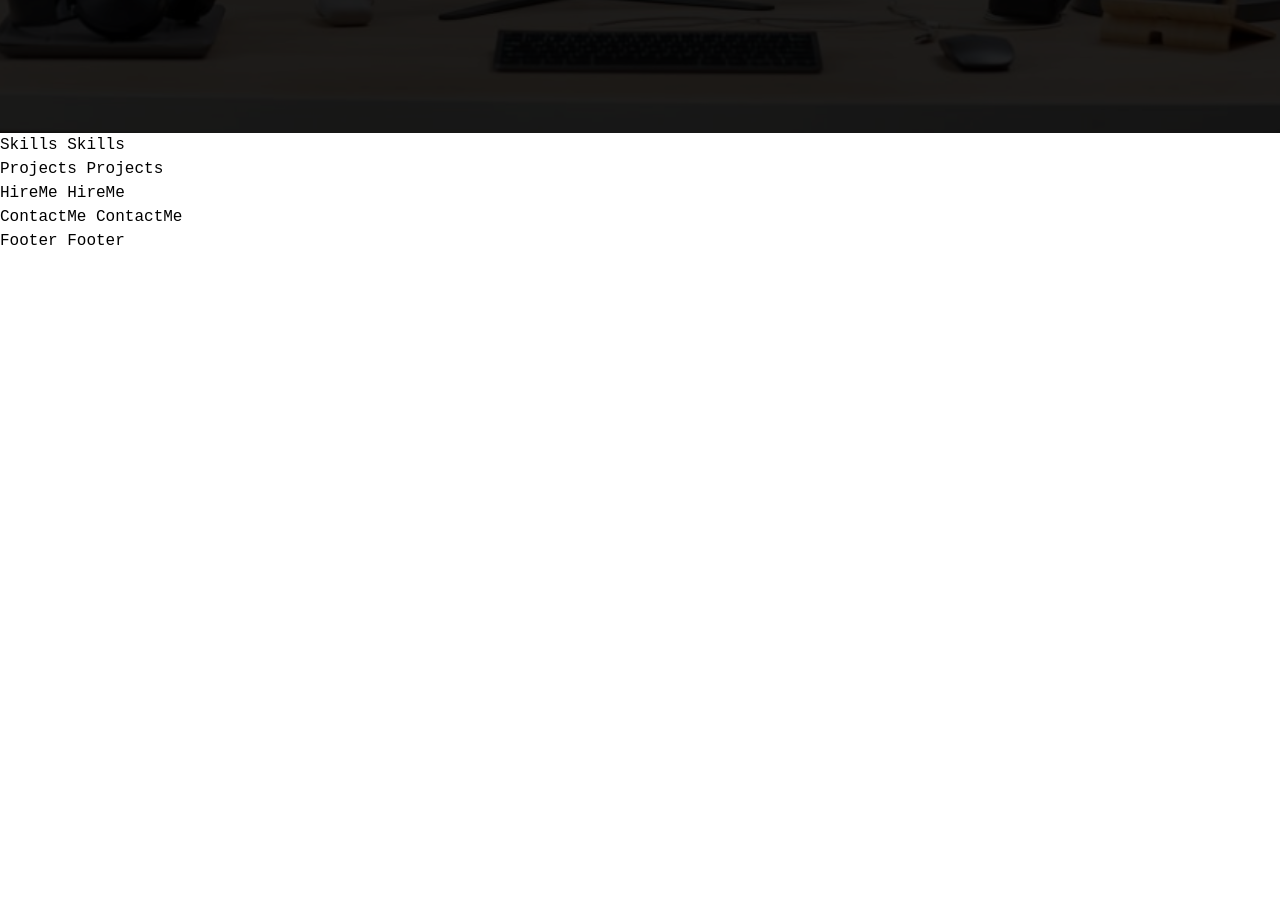
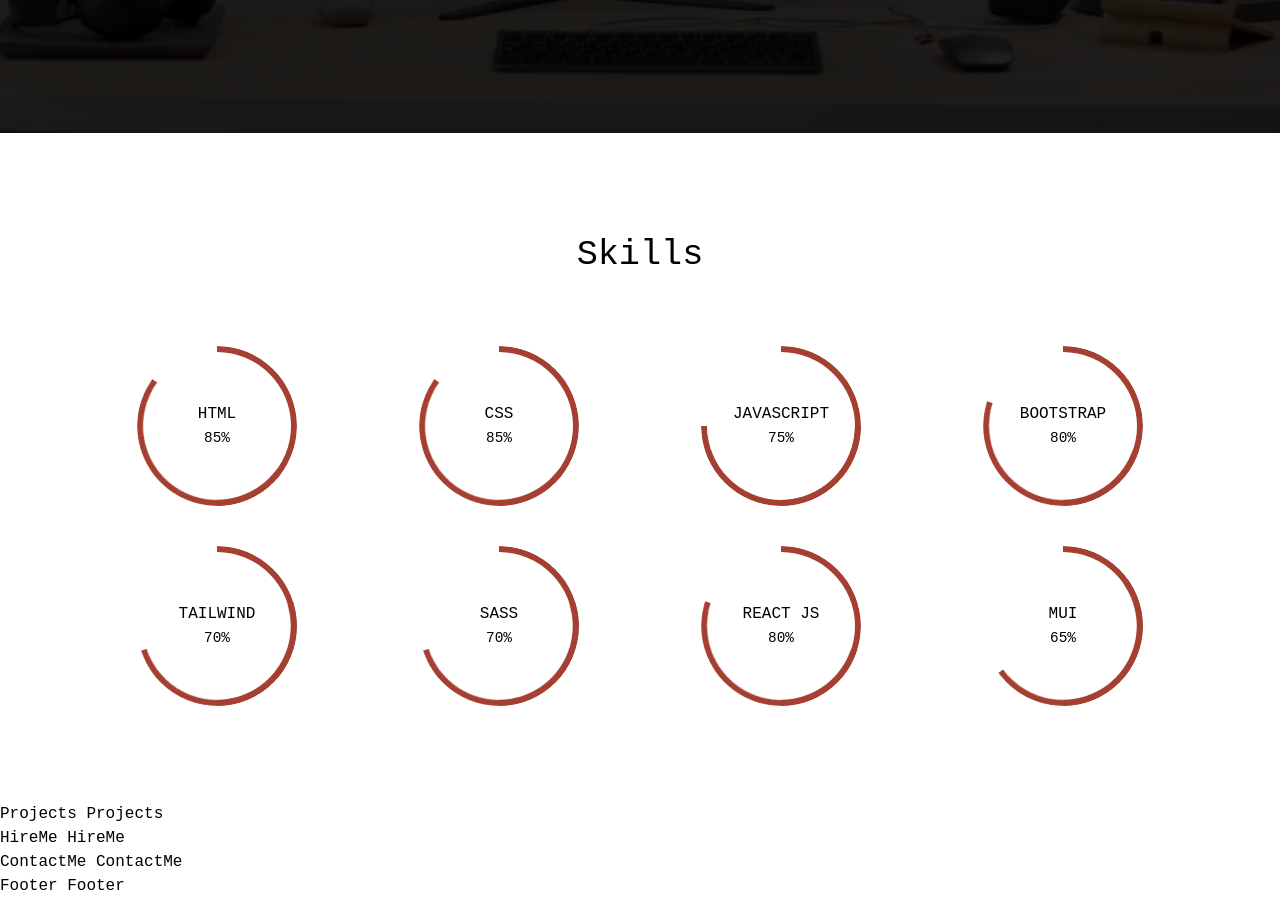
Before and after one commit to sarahmhd/portfolio, a React (Create React App) app: page / in a window 1280 px wide. Shown: the part 3362-4260 px from the top of the page. Before the commit the page ends 3615 px from the top, so only its background shows below. Built offline with nearby package versions, Linux system fonts and the light colour scheme.

Commit message:
skills section

```diff
--- a/src/components/resume/Resume.js
+++ b/src/components/resume/Resume.js
@@ -21,15 +21,15 @@
               >
                 <svg
                   xmlns="http://www.w3.org/2000/svg"
-                  class="icon icon-tabler icon-tabler-briefcase"
+                  className="icon icon-tabler icon-tabler-briefcase"
                   width="24"
                   height="24"
                   viewBox="0 0 24 24"
-                  stroke-width="2"
+                  strokeWidth="2"
                   stroke="currentColor"
                   fill="none"
-                  stroke-linecap="round"
-                  stroke-linejoin="round"
+                  strokeLinecap="round"
+                  strokeLinejoin="round"
                 >
                   <path stroke="none" d="M0 0h24v24H0z" fill="none" />
                   <path d="M3 7m0 2a2 2 0 0 1 2 -2h14a2 2 0 0 1 2 2v9a2 2 0 0 1 -2 2h-14a2 2 0 0 1 -2 -2z" />
@@ -53,15 +53,15 @@
               >
                 <svg
                   xmlns="http://www.w3.org/2000/svg"
-                  class="icon icon-tabler icon-tabler-briefcase"
+                  className="icon icon-tabler icon-tabler-briefcase"
                   width="24"
                   height="24"
                   viewBox="0 0 24 24"
-                  stroke-width="2"
+                  strokeWidth="2"
                   stroke="currentColor"
                   fill="none"
-                  stroke-linecap="round"
-                  stroke-linejoin="round"
+                  strokeLinecap="round"
+                  strokeLinejoin="round"
                 >
                   <path stroke="none" d="M0 0h24v24H0z" fill="none" />
                   <path d="M3 7m0 2a2 2 0 0 1 2 -2h14a2 2 0 0 1 2 2v9a2 2 0 0 1 -2 2h-14a2 2 0 0 1 -2 -2z" />
@@ -89,15 +89,15 @@
               >
                 <svg
                   xmlns="http://www.w3.org/2000/svg"
-                  class="icon icon-tabler icon-tabler-school"
+                  className="icon icon-tabler icon-tabler-school"
                   width="24"
                   height="24"
                   viewBox="0 0 24 24"
-                  stroke-width="2"
+                  strokeWidth="2"
                   stroke="currentColor"
                   fill="none"
-                  stroke-linecap="round"
-                  stroke-linejoin="round"
+                  strokeLinecap="round"
+                  strokeLinejoin="round"
                 >
                   <path stroke="none" d="M0 0h24v24H0z" fill="none" />
                   <path d="M22 9l-10 -4l-10 4l10 4l10 -4v6" />
@@ -119,15 +119,15 @@
               >
                 <svg
                   xmlns="http://www.w3.org/2000/svg"
-                  class="icon icon-tabler icon-tabler-school"
+                  className="icon icon-tabler icon-tabler-school"
                   width="24"
                   height="24"
                   viewBox="0 0 24 24"
-                  stroke-width="2"
+                  strokeWidth="2"
                   stroke="currentColor"
                   fill="none"
-                  stroke-linecap="round"
-                  stroke-linejoin="round"
+                  strokeLinecap="round"
+                  strokeLinejoin="round"
                 >
                   <path stroke="none" d="M0 0h24v24H0z" fill="none" />
                   <path d="M22 9l-10 -4l-10 4l10 4l10 -4v6" />
--- a/src/components/skills/Skills.js
+++ b/src/components/skills/Skills.js
@@ -1,7 +1,85 @@
 import React from "react";
+import styles from "./skills.module.css";
+
+const skillsData = [
+  {
+    id: 1,
+    title: "html",
+    progress: "85",
+  },
+  {
+    id: 2,
+    title: "css",
+    progress: "85",
+  },
+  {
+    id: 3,
+    title: "JavaScript",
+    progress: "75",
+  },
+  {
+    id: 4,
+    title: "Bootstrap",
+    progress: "80",
+  },
+  {
+    id: 5,
+    title: "Tailwind",
+    progress: "70",
+  },
+  {
+    id: 6,
+    title: "SASS",
+    progress: "70",
+  },
+  {
+    id: 7,
+    title: "React js",
+    progress: "80",
+  },
+  {
+    id: 8,
+    title: "mui",
+    progress: "65",
+  },
+];
 
 const Skills = () => {
-  return <div>Skills Skills</div>;
+  return (
+    <div className={`${styles.skills} section-p`}>
+      <div className="container mx-auto">
+        <div
+          className={`${styles.skills_content} flex flex-col justify-center items-center`}
+        >
+          <h2 className="section_title">Skills</h2>
+          <div
+            className={`${styles.content} ${styles.progress_circle} grid grid-cols-12 justify-center gap-10`}
+          >
+            {skillsData.map((skill) => (
+              <div
+                className={`${styles.progress} col-span-12 sm:col-span-6  md:col-span-4 lg:col-span-3 mx-auto`}
+                key={skill.id}
+              >
+                <span
+                  className={`${styles.title} ${styles.timer} flex flex-col justify-center items-center`}
+                  data-from="0"
+                  data-to="85"
+                  data-speed="1800"
+                >
+                  <span className={`${styles.skill_val}`}>
+                    {skill.title} <br /> <span>{skill.progress}%</span>
+                  </span>
+                </span>
+                <div className={styles.overlay}></div>
+                <div className={styles.left}></div>
+                <div className={styles.right}></div>
+              </div>
+            ))}
+          </div>
+        </div>
+      </div>
+    </div>
+  );
 };
 
 export default Skills;
--- a/src/components/skills/skills.module.css
+++ b/src/components/skills/skills.module.css
@@ -0,0 +1,155 @@
+.content {
+  width: 100%;
+}
+
+.progress {
+  width: 10rem;
+  height: 10rem;
+  font-size: 1rem;
+  color: #000;
+  border-radius: 50%;
+  overflow: hidden;
+  position: relative;
+  background: #fff;
+  text-align: center;
+}
+
+.skill_val {
+  text-transform: uppercase;
+  color: #000;
+}
+
+.skill_val span {
+  font-size: 0.9rem;
+}
+
+.progress .title {
+  position: relative;
+  z-index: 100;
+  height: 100%;
+}
+
+.progress .overlay {
+  width: 50%;
+  height: 100%;
+  position: absolute;
+  top: 0;
+  left: 0;
+  z-index: 1;
+  background-color: #fff;
+}
+
+.progress .left,
+.progress .right {
+  width: 50%;
+  height: 100%;
+  position: absolute;
+  top: 0;
+  left: 0;
+  border: 6px solid #a53f31;
+  border-radius: 100px 0px 0px 100px;
+  border-right: 0;
+  transform-origin: right;
+}
+
+.progress .left {
+  animation: load1 1s linear forwards;
+}
+
+.progress:first-of-type .right,
+.progress:nth-of-type(2) .right {
+  animation: load2 0.5s linear forwards 1s;
+}
+
+.progress:nth-of-type(3) .right {
+  animation: load4 0.5s linear forwards 1s;
+}
+
+.progress:nth-of-type(4) .right,
+.progress:nth-of-type(7) .right {
+  animation: load3 0.5s linear forwards 1s;
+}
+
+.progress:nth-of-type(5) .right,
+.progress:nth-of-type(6) .right {
+  animation: load5 0.5s linear forwards 1s;
+}
+
+.progress:nth-of-type(8) .right {
+  animation: load6 0.5s linear forwards 1s;
+}
+
+@keyframes load1 {
+  0% {
+    transform: rotate(0deg);
+  }
+
+  100% {
+    transform: rotate(180deg);
+  }
+}
+
+/* 85% */
+@keyframes load2 {
+  0% {
+    z-index: 100;
+    transform: rotate(180deg);
+  }
+
+  100% {
+    z-index: 100;
+    transform: rotate(306deg);
+  }
+}
+
+/* 80% */
+@keyframes load3 {
+  0% {
+    z-index: 100;
+    transform: rotate(180deg);
+  }
+
+  100% {
+    z-index: 100;
+    transform: rotate(288deg);
+  }
+}
+
+/* 75% */
+@keyframes load4 {
+  0% {
+    z-index: 100;
+    transform: rotate(180deg);
+  }
+
+  100% {
+    z-index: 100;
+    transform: rotate(270deg);
+  }
+}
+
+/* 70% */
+@keyframes load5 {
+  0% {
+    z-index: 100;
+    transform: rotate(180deg);
+  }
+
+  100% {
+    z-index: 100;
+    transform: rotate(252deg);
+  }
+}
+
+/* 65% */
+@keyframes load6 {
+  0% {
+    z-index: 100;
+    transform: rotate(180deg);
+  }
+
+  100% {
+    z-index: 100;
+    transform: rotate(234deg);
+  }
+}
```
